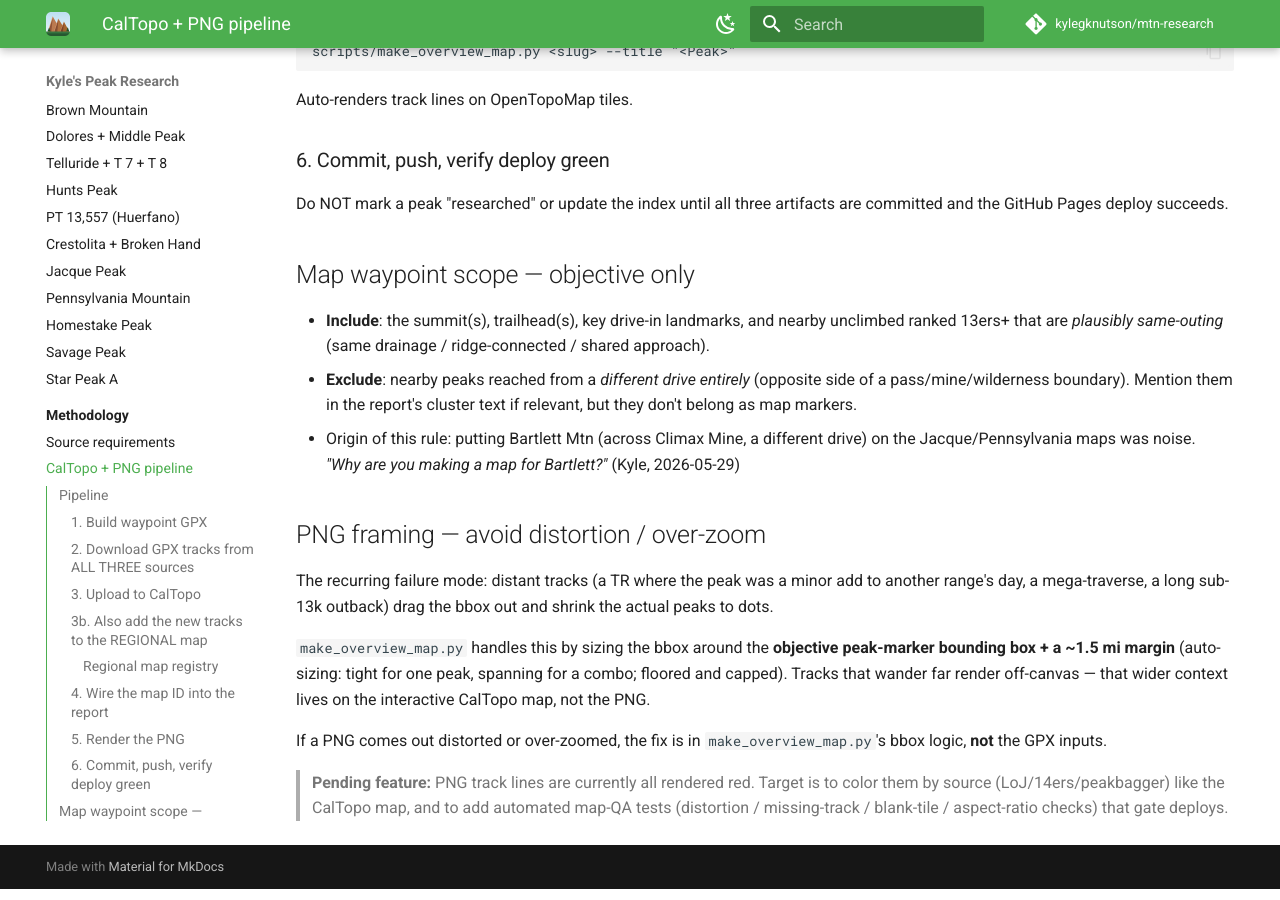
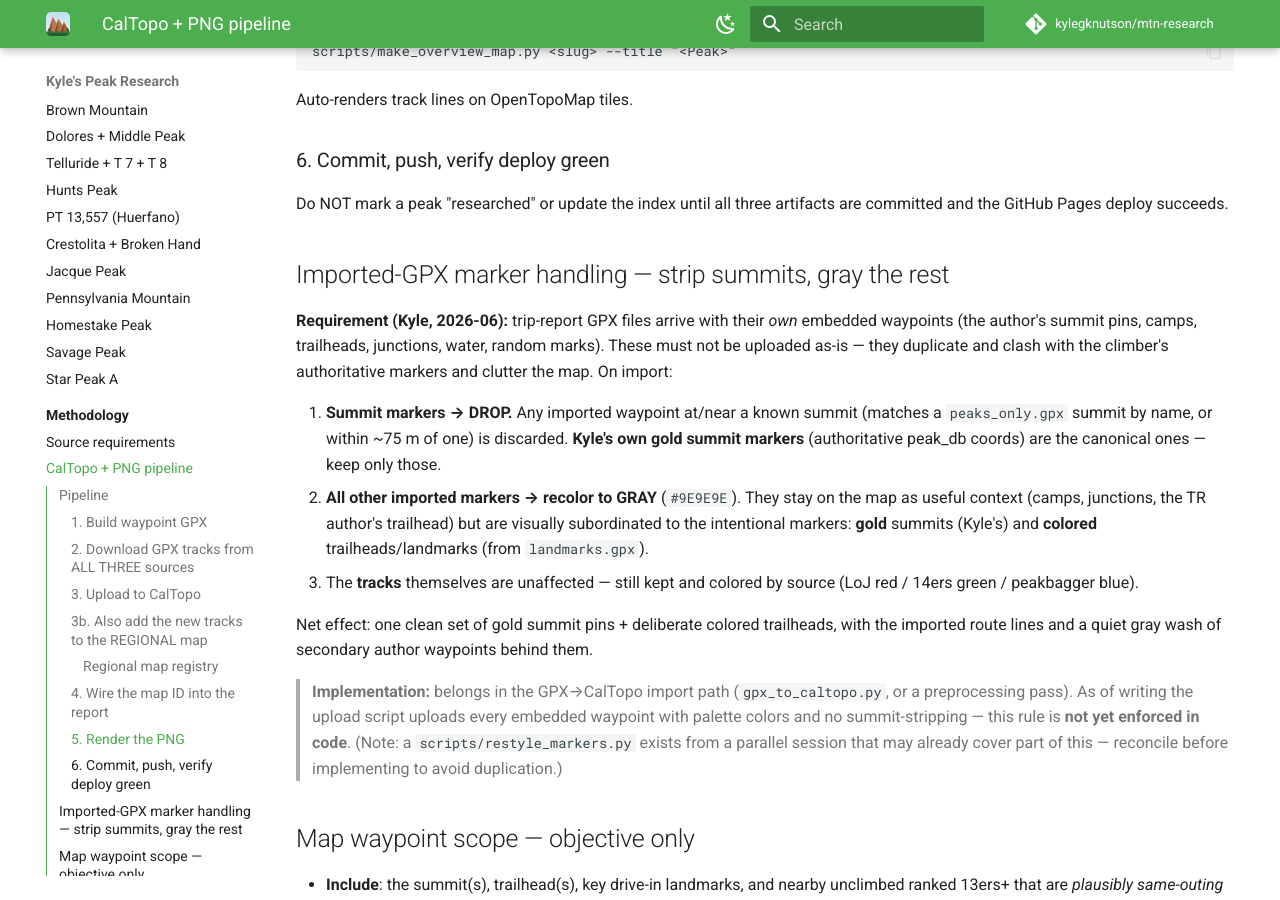
Before and after one commit to kylegknutson/mtn-research, an MkDocs documentation site: the page built from docs/methodology/caltopo-pipeline.md, in a window 1280 px wide and 900 px high, scrolled down 2315 px. Built offline with MkDocs 1.6.1 and Material for MkDocs 9.7.7, drawn with Linux system fonts in a browser that asks for light colours; comment, search, counter and statistics services are not loaded.

Commit message:
Require imported-GPX markers be cleaned on import
New rule (Kyle, 2026-06): trip-report GPX files carry their own
embedded waypoints. On import:
1. Summit markers -> DROP (Kyle's gold peak_db-coord summits are
   authoritative; match by name or within ~75m of a peaks_only summit)
2. All other imported markers -> recolor GRAY (#9E9E9E), kept as quiet
   context, subordinate to gold summits + colored trailheads
3. Tracks unaffected (still source-colored)

Not yet enforced in code — gpx_to_caltopo.py currently uploads every
waypoint with palette colors. Flagged that scripts/restyle_markers.py
(parallel session) may already cover part of this; reconcile before
implementing.

```diff
--- a/docs/methodology/caltopo-pipeline.md
+++ b/docs/methodology/caltopo-pipeline.md
@@ -72,6 +72,17 @@ Auto-renders track lines on OpenTopoMap tiles.
 ### 6. Commit, push, verify deploy green
 Do NOT mark a peak "researched" or update the index until all three artifacts are committed and the GitHub Pages deploy succeeds.
 
+## Imported-GPX marker handling — strip summits, gray the rest
+**Requirement (Kyle, 2026-06):** trip-report GPX files arrive with their *own* embedded waypoints (the author's summit pins, camps, trailheads, junctions, water, random marks). These must not be uploaded as-is — they duplicate and clash with the climber's authoritative markers and clutter the map. On import:
+
+1. **Summit markers → DROP.** Any imported waypoint at/near a known summit (matches a `peaks_only.gpx` summit by name, or within ~75 m of one) is discarded. **Kyle's own gold summit markers** (authoritative peak_db coords) are the canonical ones — keep only those.
+2. **All other imported markers → recolor to GRAY** (`#9E9E9E`). They stay on the map as useful context (camps, junctions, the TR author's trailhead) but are visually subordinated to the intentional markers: **gold** summits (Kyle's) and **colored** trailheads/landmarks (from `landmarks.gpx`).
+3. The **tracks** themselves are unaffected — still kept and colored by source (LoJ red / 14ers green / peakbagger blue).
+
+Net effect: one clean set of gold summit pins + deliberate colored trailheads, with the imported route lines and a quiet gray wash of secondary author waypoints behind them.
+
+> **Implementation:** belongs in the GPX→CalTopo import path (`gpx_to_caltopo.py`, or a preprocessing pass). As of writing the upload script uploads every embedded waypoint with palette colors and no summit-stripping — this rule is **not yet enforced in code**. (Note: a `scripts/restyle_markers.py` exists from a parallel session that may already cover part of this — reconcile before implementing to avoid duplication.)
+
 ## Map waypoint scope — objective only
 
 - **Include**: the summit(s), trailhead(s), key drive-in landmarks, and nearby unclimbed ranked 13ers+ that are *plausibly same-outing* (same drainage / ridge-connected / shared approach).
```
